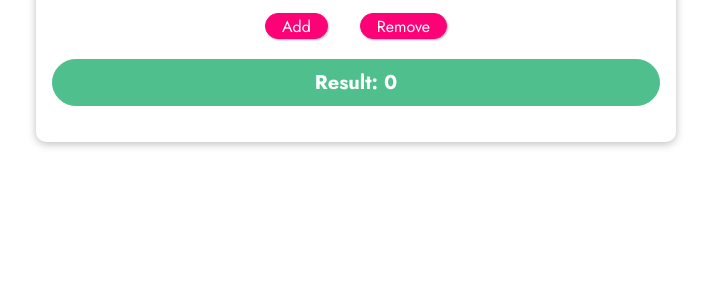
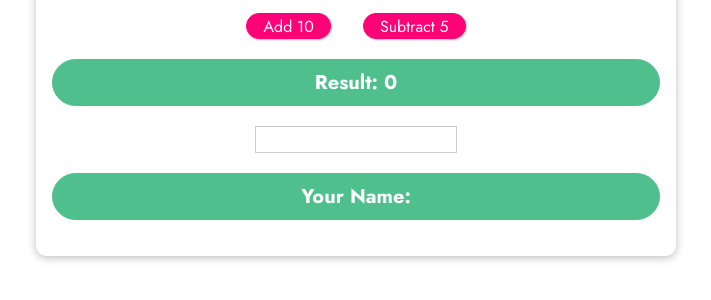
Before and after one commit to DanielJLaVista/vue-learning, a plain HTML site: page basics-03-events-starting-code/index.html in a window 1280 px wide. Shown: the part 286-586 px from the top of the page, without its empty margins (284-995 px from the left). Drawn offline with nearby package versions, Linux system fonts and the light colour scheme.

Commit message:
Lesson 25

```diff
--- a/basics-03-events-starting-code/app.js
+++ b/basics-03-events-starting-code/app.js
@@ -2,8 +2,21 @@ const app = Vue.createApp({
   data() {
     return {
       counter: 0,
+      name: "",
     };
+  },
+  methods: {
+    //mdn input
+    setName(event, lastName) {
+      this.name = event.target.value + " " + lastName;
+    },
+    add(num) {
+      this.counter = this.counter + num;
+    },
+    reduce(num) {
+      this.counter = this.counter - num;
+    },
   },
 });
 
-app.mount('#events');
+app.mount("#events");
--- a/basics-03-events-starting-code/index.html
+++ b/basics-03-events-starting-code/index.html
@@ -18,9 +18,11 @@
     </header>
     <section id="events">
       <h2>Events in Action</h2>
-      <button>Add</button>
-      <button>Remove</button>
+      <button v-on:click="add(10)">Add 10</button>
+      <button v-on:click="reduce(5)">Subtract 5</button>
       <p>Result: {{ counter }}</p>
+      <input type="text" v-on:input="setName($event, 'La Vista')" />
+      <p>Your Name: {{name}}</p>
     </section>
   </body>
 </html>
```
